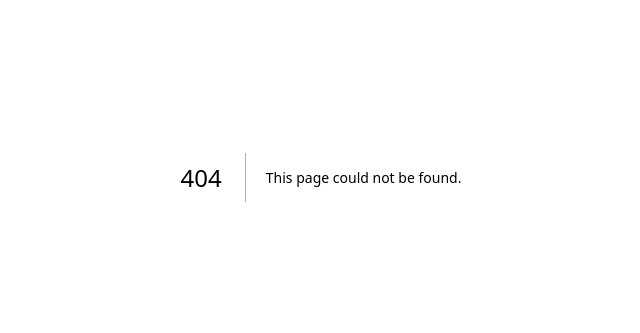
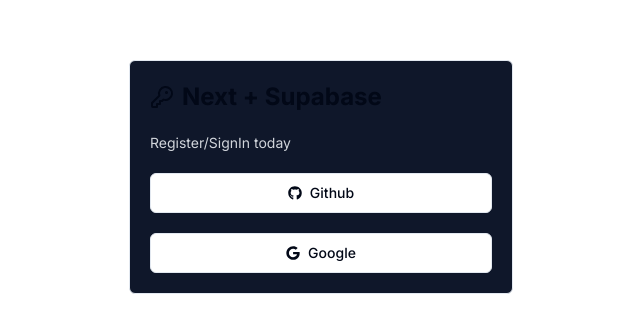
Before and after one commit to SibaldH/mystack, a Next.js app: page /auth in a window 1280 px wide. Before the commit this address had no page. Shown: the part 223-556 px from the top of the page, without its empty margins (319-959 px from the left). Built offline with nearby package versions, Linux system fonts and the light colour scheme.

Commit message:
add login ui

```diff
--- /dev/null
+++ b/src/app/auth/page.tsx
@@ -0,0 +1,28 @@
+import { Button } from "@/components/ui/button";
+import { KeyRound } from "lucide-react";
+import { FaGithub } from "react-icons/fa6";
+import { FaGoogle } from "react-icons/fa";
+
+export default function AuthPage() {
+  return (
+    <div className="flex items-center justify-center w-full h-screen">
+      <div className="w-96 rounded-md border p-5 space-y-5 bg-slate-900">
+        <div className="flex items-center gap-2">
+          <KeyRound />
+          <h1 className="text-2xl font-bold">Next + Supabase</h1>
+        </div>
+        <p className="text-sm text-gray-300">Register/SignIn today</p>
+        <div className="flex flex-col gap-5">
+          <Button className="w-full flex items-center gap-2" variant="outline">
+            <FaGithub />
+            Github
+          </Button>
+          <Button className="w-full flex items-center gap-2" variant="outline">
+            <FaGoogle />
+            Google
+          </Button>
+        </div>
+      </div>
+    </div>
+  );
+}
```
